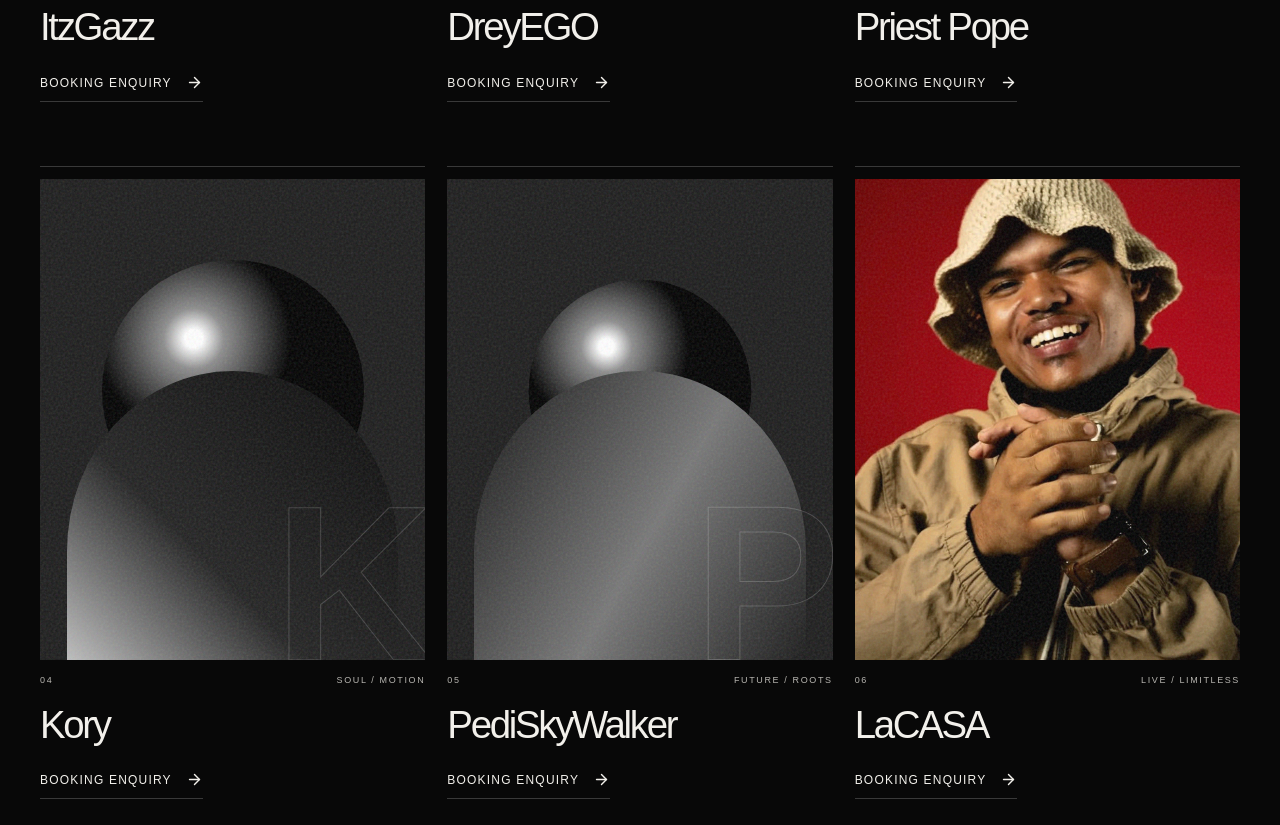
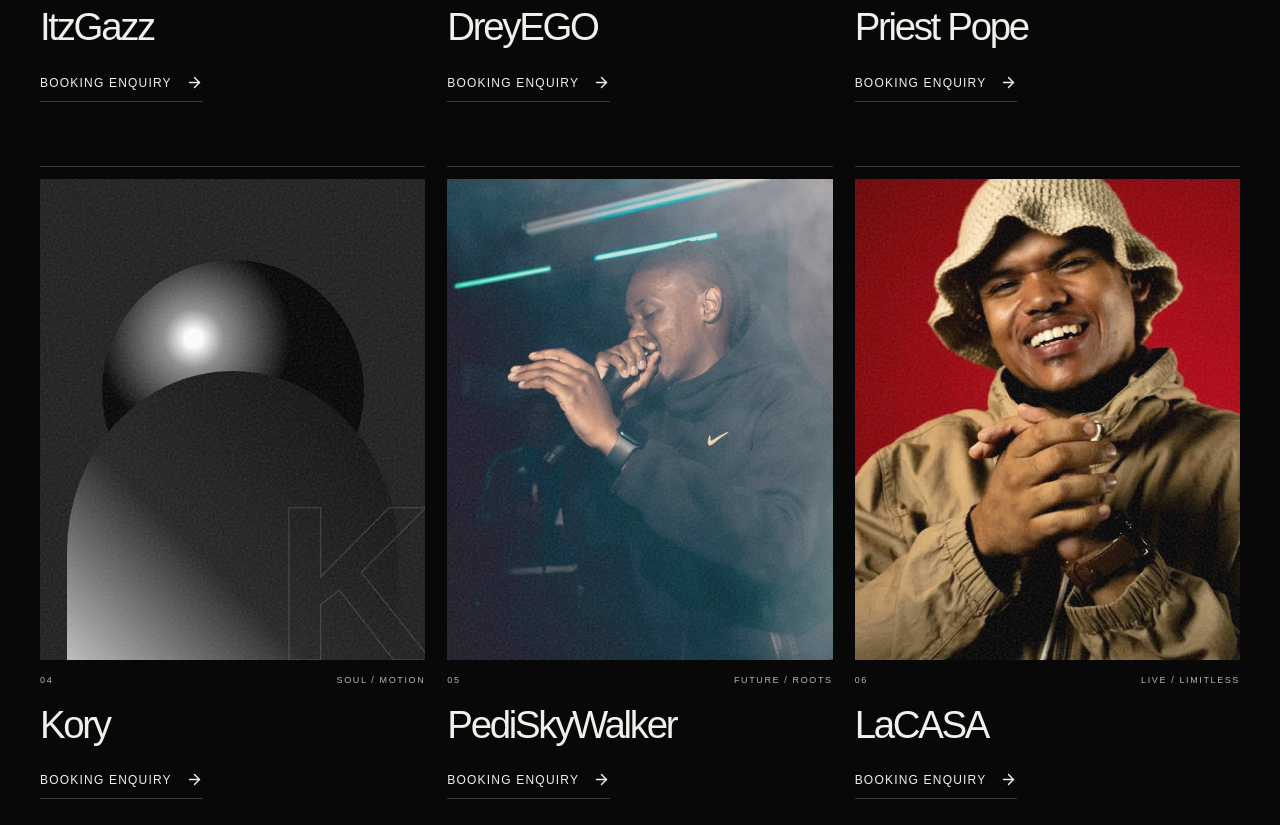
Before and after one commit to KgomotsoNxumalo03/dtown-records, a Next.js app: page / in a window 1280 px wide. Shown: the part 1860-2685 px from the top of the page. Built offline with nearby package versions, Linux system fonts and the light colour scheme.

Commit message:
Update Site source

```diff
--- a/app/page.tsx
+++ b/app/page.tsx
@@ -8,7 +8,7 @@ const artists = [
   { name: "DreyEGO", code: "02", note: "EDGE / ENERGY", tone: "tone-b", image: "/artists/dreyego.png" },
   { name: "Priest Pope", code: "03", note: "VOICE / VISION", tone: "tone-c", image: "/artists/priest-pope.png" },
   { name: "Kory", code: "04", note: "SOUL / MOTION", tone: "tone-d" },
-  { name: "PediSkyWalker", code: "05", note: "FUTURE / ROOTS", tone: "tone-e" },
+  { name: "PediSkyWalker", code: "05", note: "FUTURE / ROOTS", tone: "tone-e", image: "/artists/pediskywalker.png" },
   { name: "LaCASA", code: "06", note: "LIVE / LIMITLESS", tone: "tone-f", image: "/artists/lacasa.png" },
 ];
 
```
Also changed, not shown: public/artists/pediskywalker.png (added).
